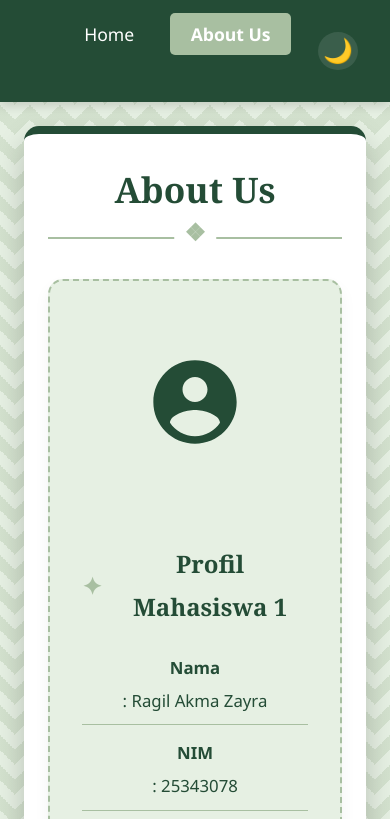
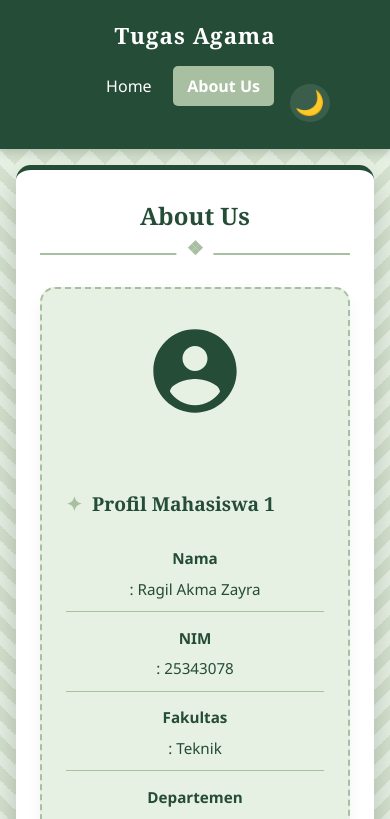
Before and after one commit to ragilakmaz15/TugasAgama, a plain HTML site: page tugas1.html in a window 390 px wide. Both pictures are taken after a click on the link "About Us". Shown: the top 819 px of the page. Drawn offline with Linux system fonts and the light colour scheme.

```diff
--- a/tugas1.html
+++ b/tugas1.html
@@ -76,6 +76,7 @@
             font-weight: bold;
             font-family: 'Georgia', serif;
             letter-spacing: 1px;
+            text-align: center;
         }
 
         .nav-right {
@@ -310,13 +311,80 @@
             font-size: 1rem;
         }
 
-        /* Responsive */
+        /* =========================================
+           RESPONSIVE DESIGN (KHUSUS UNTUK HP & TABLET)
+           ========================================= */
         @media (max-width: 768px) {
-            .nav-brand { display: none; }
-            .nav-right { width: 100%; justify-content: space-between; }
-            .container { margin: 1.5rem; padding: 1.5rem; }
-            .profile-details strong { display: block; width: 100%; margin-bottom: 0.2rem; }
-            .profile-details p { text-align: center; }
+            /* Navbar ditata agar turun ke bawah (stack) */
+            nav {
+                flex-direction: column;
+                gap: 1rem;
+                padding: 1rem;
+            }
+            .nav-brand {
+                font-size: 1.4rem;
+            }
+            .nav-right {
+                width: 100%;
+                justify-content: center;
+                gap: 1rem;
+            }
+            .nav-links {
+                gap: 0.5rem;
+            }
+            .nav-links li a {
+                font-size: 1rem;
+                padding: 0.5rem 0.8rem;
+            }
+
+            /* Container lebih padat agar tidak boros ruang di HP */
+            .container {
+                margin: 1rem;
+                padding: 1.5rem;
+                border-top-width: 5px;
+                border-bottom-width: 5px;
+            }
+
+            /* Mengecilkan font heading */
+            h1 {
+                font-size: 1.5rem;
+                margin-bottom: 2rem;
+            }
+            h1::after {
+                font-size: 1.2rem;
+                bottom: -12px;
+            }
+            h2 {
+                font-size: 1.2rem;
+                margin-top: 2rem;
+            }
+
+            /* Kotak kutipan dan teks dipadatkan */
+            .quote-box {
+                padding: 1rem;
+                font-size: 0.95rem;
+            }
+            p, li {
+                font-size: 0.95rem;
+            }
+
+            /* Profil Card disesuaikan untuk HP */
+            .profile-card {
+                padding: 2rem 1.5rem;
+            }
+            .profile-icon {
+                font-size: 4rem;
+                margin-bottom: 1rem;
+            }
+            .profile-details strong {
+                display: block;
+                width: 100%;
+                margin-bottom: 0.2rem;
+                text-align: center; /* Label ke tengah */
+            }
+            .profile-details p {
+                text-align: center; /* Isi teks ke tengah */
+            }
         }
     </style>
 </head>
```
